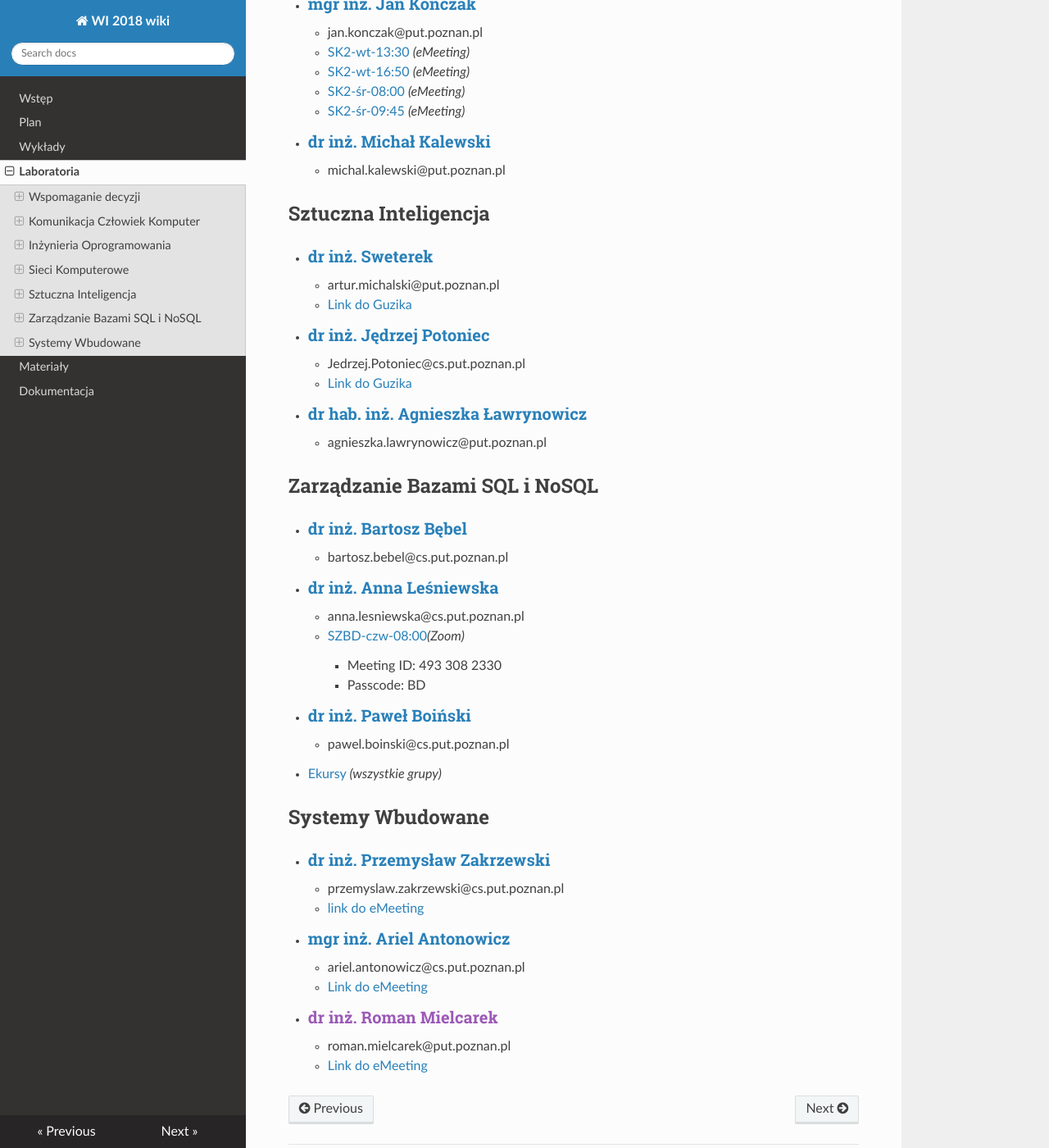
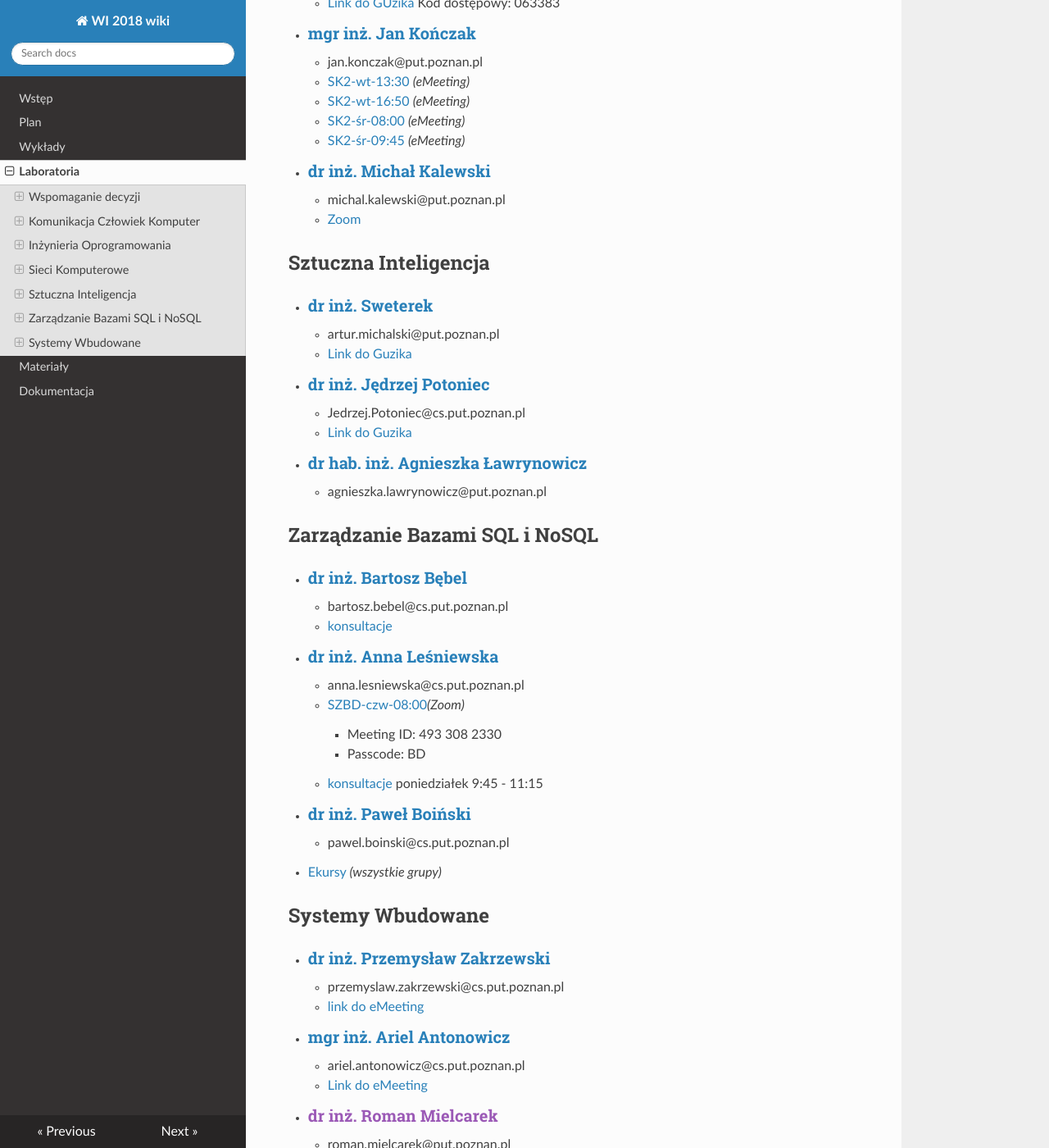
Before and after one commit to PUT-WI-18/wi18-wiki-sem5, an MkDocs documentation site: the page built from docs/laboratoria.md, in a window 1280 px wide and 1400 px high, scrolled down 1544 px. Shown: the whole window at 82% size. Built offline with MkDocs 1.6.1, drawn with Linux system fonts in a browser that asks for light colours; nearby versions of some CDN libraries.

Commit message:
Update laboratoria.md

```diff
--- a/docs/laboratoria.md
+++ b/docs/laboratoria.md
@@ -49,6 +50,7 @@
     - [SK2-śr-09:45](https://emeeting.put.poznan.pl/eMeeting/jan-550-oy9) *(eMeeting)*
 - ### [dr inż. Michał Kalewski](http://www.cs.put.poznan.pl/mkalewski/documents/sk.php)
     - michal.kalewski@put.poznan.pl
+    - [Zoom](https://us02web.zoom.us/j/88991864092?pwd=K0owakJ5U3ptYXR0dmIwVHlqakJldz09)
 
 ## Sztuczna Inteligencja
 - ### [dr inż. Sweterek](http://www.cs.put.poznan.pl/amichalski/si.dzienne/index.html)
@@ -63,11 +65,13 @@
 ## Zarządzanie Bazami SQL i NoSQL
 - ### [dr inż. Bartosz Bębel](http://www.cs.put.poznan.pl/bbebel)
     - bartosz.bebel@cs.put.poznan.pl
+    - [konsultacje](http://cat.put.poznan.pl/show-profile/112)
 - ### [dr inż. Anna Leśniewska](http://www.cs.put.poznan.pl/alesniewska)
     - anna.lesniewska@cs.put.poznan.pl
     - [SZBD-czw-08:00](https://us02web.zoom.us/j/4933082330?pwd=-9QLpFDLeBD2nixZkGDsZ1eG)*(Zoom)*
         - Meeting ID: 493 308 2330
         - Passcode: BD
+    - [konsultacje](https://emeeting.put.poznan.pl/eMeeting/ann-hua-pmw) poniedziałek 9:45 - 11:15
 - ### [dr inż. Paweł Boiński](http://www.cs.put.poznan.pl/pboinski)
     - pawel.boinski@cs.put.poznan.pl
 - [Ekursy](https://ekursy.put.poznan.pl/course/view.php?id=4476) *(wszystkie grupy)*
```
Also changed, not shown: other parts of docs/laboratoria.md (+1 -0 lines).
